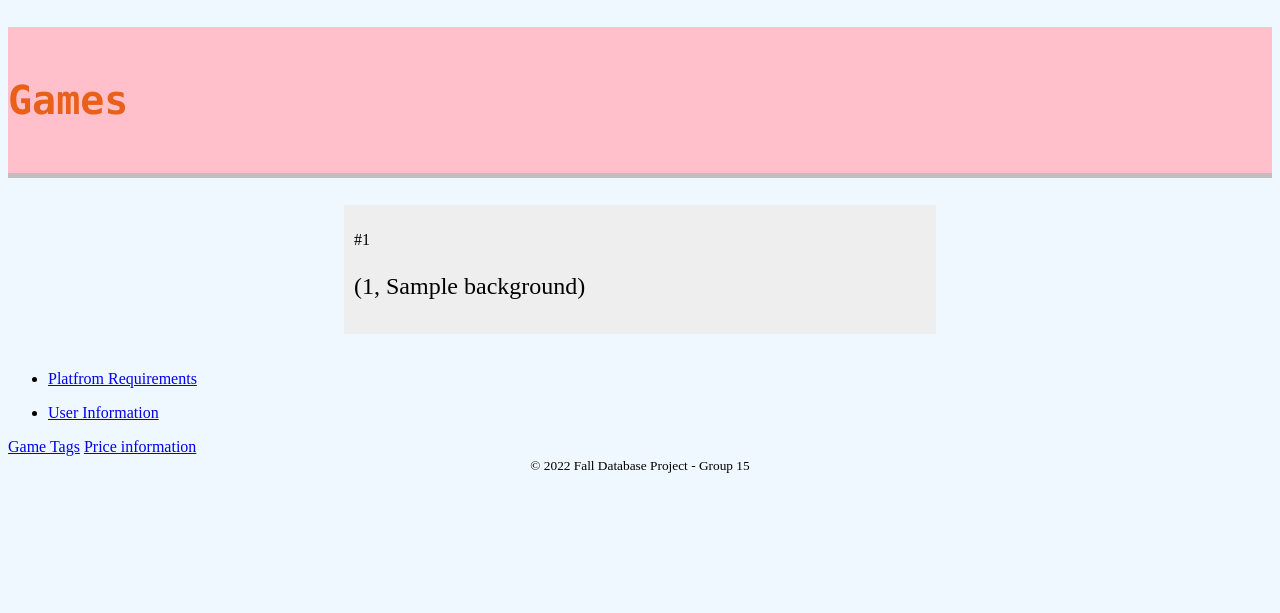
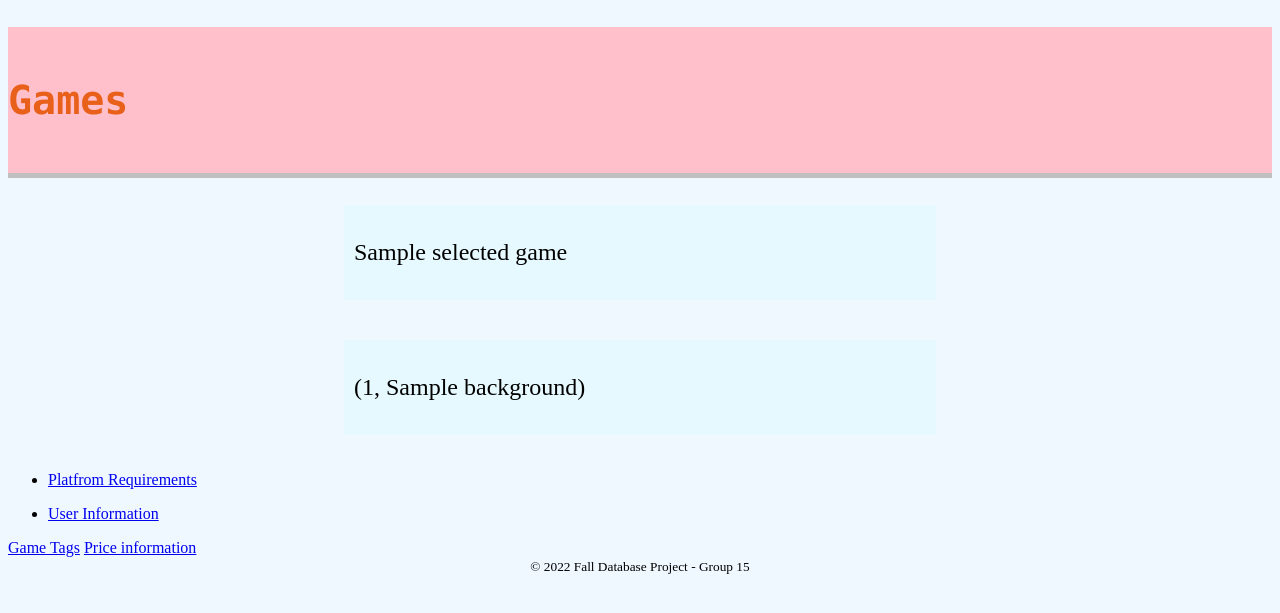
Before and after one commit to itudb2215/itudb2215, a Flask app: template project_flask/templates/games.html in a window 1280 px wide. Shown: the part 26-639 px from the top of the page. Run offline with Flask 2, Linux system fonts and the light colour scheme; the template is opened without the code that fills it: most values are stand-ins (such as "Sample title", 1, 10 or a date in 2020).

Commit message:
Show selected game info on games.html

```diff
--- a/project_flask/templates/games.html
+++ b/project_flask/templates/games.html
@@ -5,21 +5,29 @@
 <h1>Games</h1>
 
 <div style="width: 50%; margin: auto">
-  {% if additional %}
+  {% if selected_game %}
   <table class="table is-striped is-fullwidth">
-    {% for add in additional %}
-      {% if loop.index % 2 == 0 %}
               {% set bg_color = '#e6f9ff' %}
           {% else %}
               {% set bg_color = '#eee' %}
           {% endif %}
     <div style="padding: 10px; background-color:  {{ bg_color }}; margin: 20px">
-      <p>#{{ loop.index }}</p>
-      <p style="font-size: 24px">{{ add.game_id, add.background }}</p>
+      <p style="font-size: 24px">{{ selected_game.query_name}}</p>
     </div>
-    {% endfor %}
     </table>
-  {% endif %}
+</div>
+<div style="width: 50%; margin: auto">
+
+  {% if adds %}
+  <table class="table is-striped is-fullwidth">
+              {% set bg_color = '#e6f9ff' %}
+          {% else %}
+              {% set bg_color = '#eee' %}
+          {% endif %}
+    <div style="padding: 10px; background-color:  {{ bg_color }}; margin: 20px">
+      <p style="font-size: 24px">{{ adds.game_id, adds.background }}</p>
+    </div>
+    </table>
 </div>
 
     <ul>
--- a/project_flask/views.py
+++ b/project_flask/views.py
@@ -15,7 +15,8 @@ def games_page(game_id):
     db = Database(get_db())
     game = db.get_game(game_id)
     additional = db.get_additional()
-    return render_template("games.html", selected_game=game, additional=additional)
+    adds = db.get_adds(game_id)
+    return render_template("games.html", selected_game=game, additional=additional, adds=adds)
 
 def price_info_page(game_id):
     db = Database(get_db())
```
Also changed, not shown: project_flask/database.py (+9 -0 lines).
